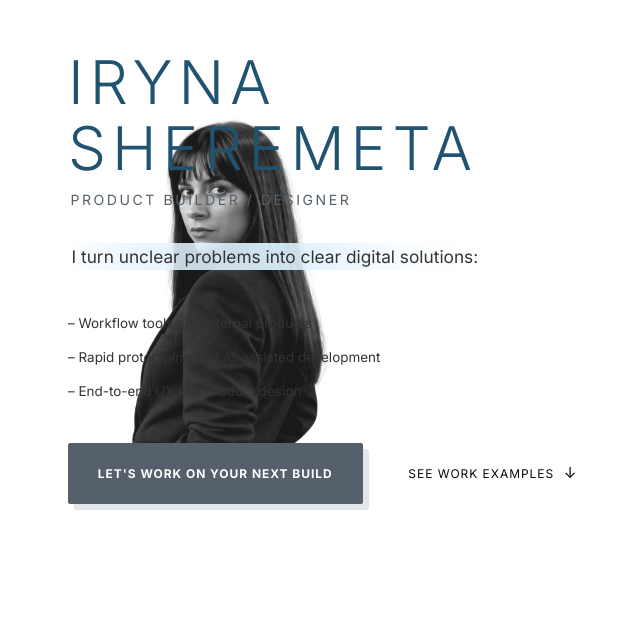
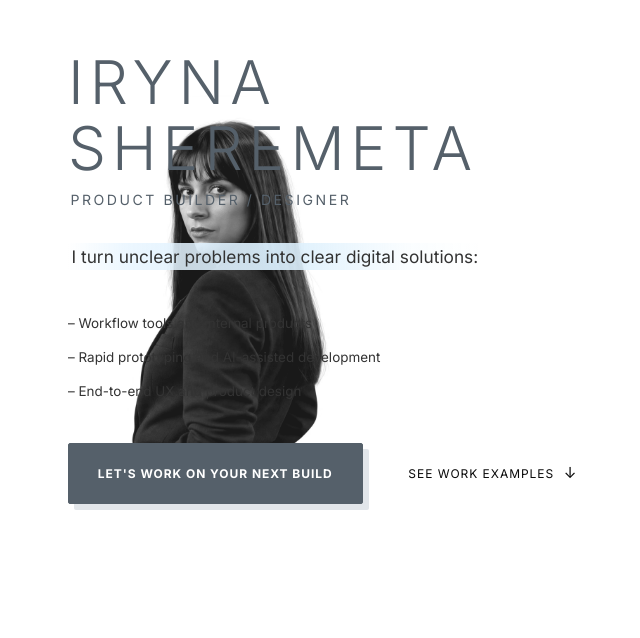
Before and after one commit to Irene2828/porfoliojuly, a Next.js app: page / in a window 1280 px wide. Shown: the part 162-800 px from the top of the page, without its empty margins (21-661 px from the left). Built offline with nearby package versions, Linux system fonts and the light colour scheme; no server answers; the database is empty; a web font is replaced by a local one.

Commit message:
Design: set hero name color to mid slate charcoal grey (#55606a)

```diff
--- a/src/app/components/Hero.css
+++ b/src/app/components/Hero.css
@@ -111,8 +111,8 @@
   margin: 0;
   background: none;
   -webkit-background-clip: initial;
-  -webkit-text-fill-color: #1f5370; /* high-contrast brand teal blue */
-  color: #1f5370;
+  -webkit-text-fill-color: #55606a; /* mid-tone slate charcoal grey */
+  color: #55606a;
   text-transform: uppercase;
   letter-spacing: 0.1em;
   font-weight: 300;
```
